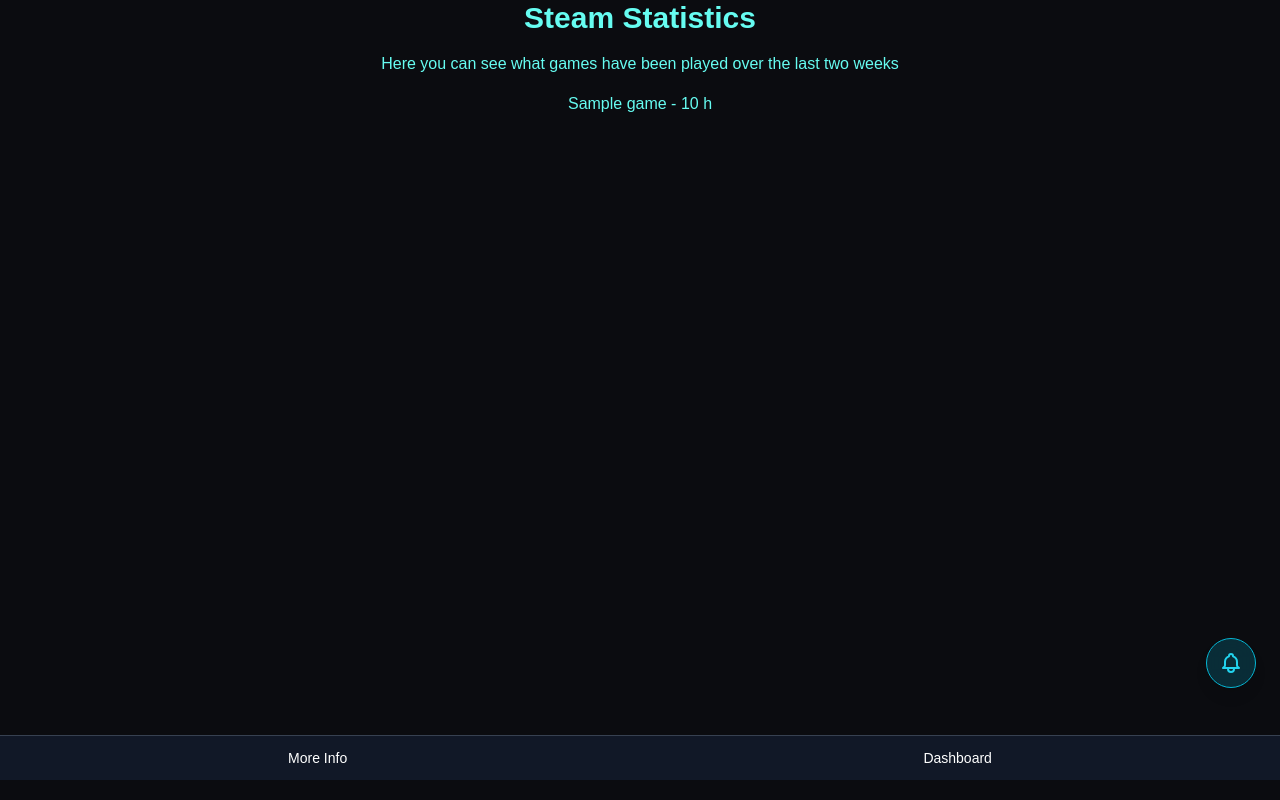
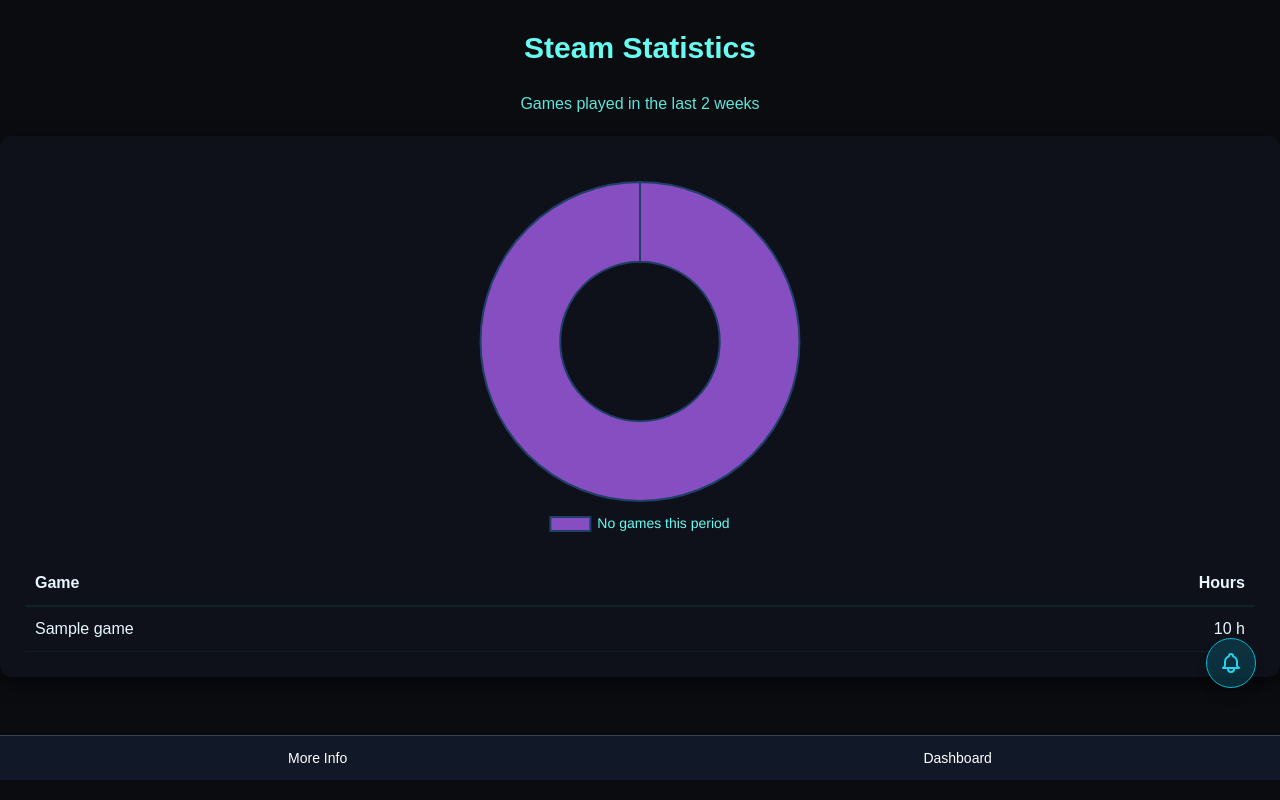
Before and after one commit to aliakseizhydko/steam_tracker, a Flask app: page / in a window 1280 px wide. Run offline with Flask 3, Linux system fonts and the light colour scheme; tables that the repository leaves empty hold one stand-in row (values such as "Sample post"); a database or web service that is not in the repository returns one stand-in record (values such as "Sample title"); data that the repository does not hold is empty; some libraries are stand-ins or nearby versions.

Commit message:
Beta chart for beta index

```diff
--- a/templates/index.html
+++ b/templates/index.html
@@ -9,22 +9,54 @@
     <meta name="apple-mobile-web-app-title" content="Steam Tracker">
     <meta name="apple-mobile-web-app-status-bar-style" content="black-translucent">
     <link rel="apple-touch-icon" href="{{ url_for('static', filename='pics/icon0.png') }}">
+    <script src="https://cdn.jsdelivr.net/npm/chart.js"></script>
     <script src="https://cdn.tailwindcss.com"></script>
     <title>Steam Tracker</title>
+    <style>
+        body { background:#0b0c10; color:#66fcf1; font-family:sans-serif; margin:0; padding:0; padding-bottom:100px; }
+        h1 { text-align:center; padding:30px 0 10px; font-size:2.5rem; }
+        p { text-align:center; margin-bottom:30px; opacity:0.9; }
+        .container { width:90%; max-width:1000px; margin:0 auto; }
+        .section { background:#0f111a; border-radius:12px; padding:25px; margin-top:20px; box-shadow:0 6px 18px rgba(0,0,0,0.6); }
+        .chart-container { height: 360px; position: relative; margin: 20px 0; }
+        .no-data { text-align:center; font-size:1.2rem; opacity:0.7; margin-top:50px; }
+    </style>
 </head>
+<body>
+    <div class="container">
+        <h1 class="text-3xl font-bold mb-4">Steam Statistics</h1>
+        <p>Games played in the last 2 weeks</p>
 
-<body style="background-color:#0b0c10; color:#66fcf1; font-family:sans-serif; text-align:center;">
-    <h1 class="text-3xl font-bold mb-4">Steam Statistics</h1>
-    <p class="mb-4">Here you can see what games have been played over the last two weeks</p>
-    <ul style="list-style-type: none; padding: 0; margin: 0;">
+        <div class="section">
+            <div class="chart-container">
+                <canvas id="twoWeeksChart"></canvas>
+            </div>
+
+            {% if games|length == 0 %}
+                <div class="no-data">No games played in the last 2 weeks<br>MAKE STEAM GREAT AGAIN</div>
+            {% else %}
+                <table style="width:100%; margin-top:20px; border-collapse:collapse; color:#e6f7ff;">
+                    <thead>
+                        <tr style="border-bottom:2px solid #122;">
+                            <th style="text-align:left; padding:10px;">Game</th>
+                            <th style="text-align:right; padding:10px;">Hours</th>
+                        </tr>
+                    </thead>
+                    <tbody>
                         {% for game in games %}
-            <li>{{ game.name }} - {{ (game.playtime_2weeks / 60)|round(1)}} h</li>
+                            <tr style="border-bottom:1px solid #122;">
+                                <td style="padding:10px;">{{ game.name }}</td>
+                                <td style="text-align:right; padding:10px;">{{ (game.playtime_2weeks / 60)|round(1) }} h</td>
+                            </tr>
                         {% endfor %}
-    </ul>
+                    </tbody>
+                </table>
+            {% endif %}
+        </div>
+    </div>
 
     <nav class="fixed left-0 right-0 bg-gray-900 text-white border-t border-gray-700 flex justify-around py-3"
          style="bottom: calc(env(safe-area-inset-bottom, 0px) + 20px);">
-
         <a href="/games" class="flex flex-col items-center text-sm hover:text-green-400">
             <span>More Info</span>
         </a>
@@ -45,13 +77,59 @@
             </svg>
         </button>
     </div>
-</body>
 
+    <script>
+        // Data from Flask
+        const games = {{ games|tojson }};
+        const labels = games.length > 0 ? games.map(g => g.name) : ['No games this period'];
+        const hours = games.length > 0 ? games.map(g => (g.playtime_2weeks / 60).toFixed(1)) : [1];
+
+        const offset = 270; // ≈270° — purple
+        const backgroundColors = hours.length > 0
+            ? hours.map((_, i) => `hsla(${((i * 137.508) + offset) % 360}, 80%, 65%, 0.8)`)
+            : ['#2a2a2a'];
+
+        new Chart(document.getElementById('twoWeeksChart'), {
+            type: 'doughnut',
+            data: {
+                labels: labels,
+                datasets: [{
+                    data: hours,
+                    backgroundColor: backgroundColors,
+                    borderColor: '#1f4068',
+                    borderWidth: 2,
+                    hoverOffset: 12
+                }]
+            },
+            options: {
+                responsive: true,
+                maintainAspectRatio: false,
+                plugins: {
+                    legend: {
+                        position: 'bottom',
+                        labels: { color: '#66fcf1', padding: 15, font: { size: 14 } }
+                    },
+                    tooltip: {
+                        callbacks: {
+                            label: function(context) {
+                                if (games.length === 0) return 'MAKE STEAM GREAT AGAIN';
+                                const value = parseFloat(context.parsed);
+                                const total = context.dataset.data.reduce((a,b) => parseFloat(a)+parseFloat(b), 0);
+                                const percentage = total > 0 ? (value / total * 100).toFixed(1) : 0;
+                                return `${context.label}: ${value} h (${percentage}%)`;
+                            }
+                        }
+                    }
+                }
+            }
+        });
+    </script>
+
+    <!-- Notifications -->
     <script>
       const VAPID_PUBLIC_KEY = "{{ vapid_public_key | safe }}";
       const toggleBtn = document.getElementById('togglePush');
       const bellIcon = document.getElementById('bellIcon');
-  const bellPath = document.getElementById('bellPath');
 
       let registration = null;
       let isSubscribed = false;
@@ -81,71 +159,44 @@
       }
 
       async function setupPush() {
-      if (!('serviceWorker' in navigator) || !('PushManager' in window)) {
-          console.warn("Push not supported");
-          return;
-      }
-
+          if (!('serviceWorker' in navigator) || !('PushManager' in window)) return;
           try {
               registration = await navigator.serviceWorker.register('/static/service-worker.js');
-          console.log('SW registered');
-
-          // Проверка текущей подписки
               const existingSub = await registration.pushManager.getSubscription();
               isSubscribed = !!existingSub;
               updateBellIcon(isSubscribed);
-
-      } catch (err) {
-          console.error('SW setup failed:', err);
-      }
+          } catch (err) { console.error('SW error:', err); }
       }
 
       toggleBtn.addEventListener('click', async () => {
-      if (!registration) {
-          alert("Service Worker not ready");
-          return;
-      }
-
+          if (!registration) return alert("Service Worker not ready");
           try {
               if (isSubscribed) {
                   const sub = await registration.pushManager.getSubscription();
                   if (sub) {
                       await sub.unsubscribe();
-                  await fetch("/unsubscribe", {
-                      method: "POST",
-                      headers: { "Content-Type": "application/json" },
-                      body: JSON.stringify({ endpoint: sub.endpoint })
-                  });
+                      await fetch("/unsubscribe", { method: "POST", headers: { "Content-Type": "application/json" }, body: JSON.stringify({ endpoint: sub.endpoint }) });
                   }
                   updateBellIcon(false);
                   alert("Notifications disabled");
               } else {
                   const permission = await Notification.requestPermission();
-              if (permission !== "granted") {
-                  alert("Permission denied");
-                  return;
-              }
-
+                  if (permission !== "granted") return alert("Permission denied");
                   const sub = await registration.pushManager.subscribe({
                       userVisibleOnly: true,
                       applicationServerKey: urlBase64ToUint8Array(VAPID_PUBLIC_KEY)
                   });
-
-              await fetch("/subscribe", {
-                  method: "POST",
-                  headers: { "Content-Type": "application/json" },
-                  body: JSON.stringify(sub.toJSON())
-              });
-
+                  await fetch("/subscribe", { method: "POST", headers: { "Content-Type": "application/json" }, body: JSON.stringify(sub.toJSON()) });
                   updateBellIcon(true);
                   alert("Notifications enabled!");
               }
           } catch (err) {
-          console.error("Push toggle error:", err);
+              console.error(err);
               alert("Error: " + err.message);
           }
       });
 
       setupPush();
     </script>
+</body>
 </html>
```
Lines whose indentation alone changed are shown as unchanged.
